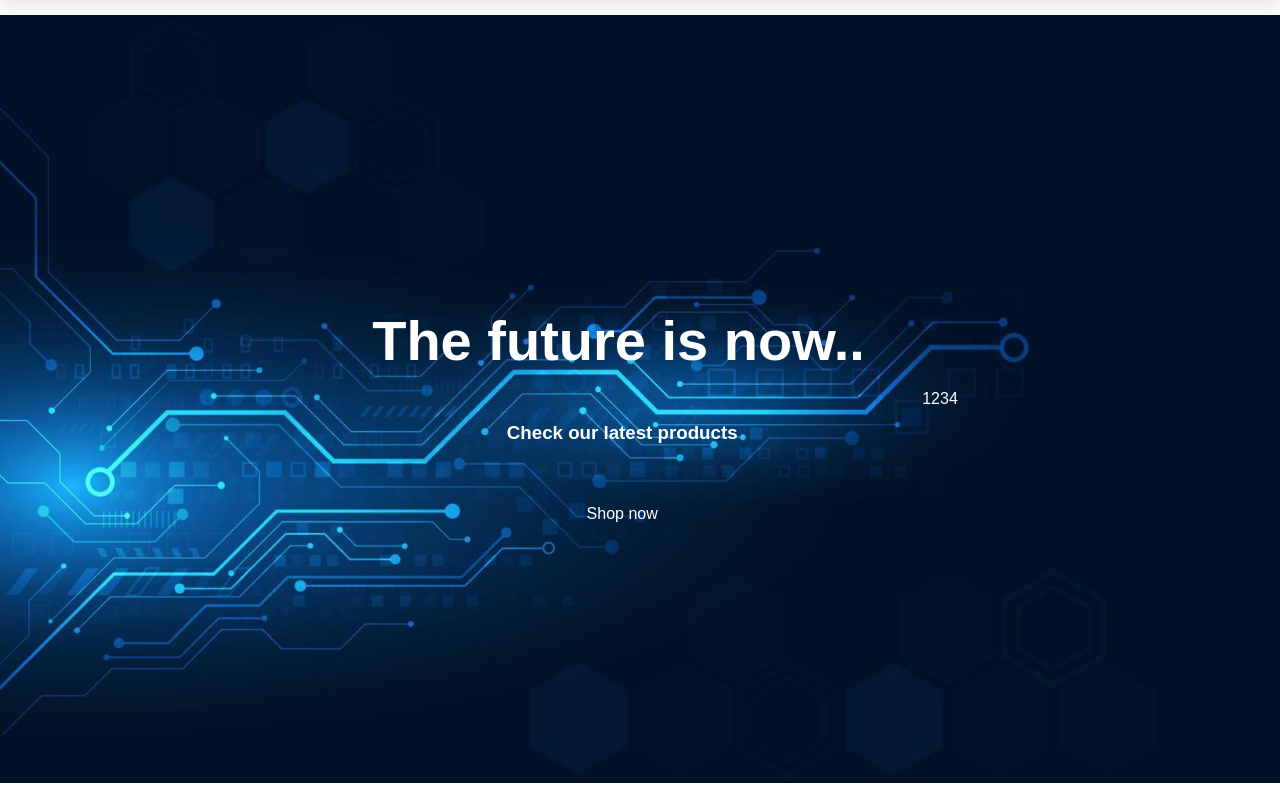
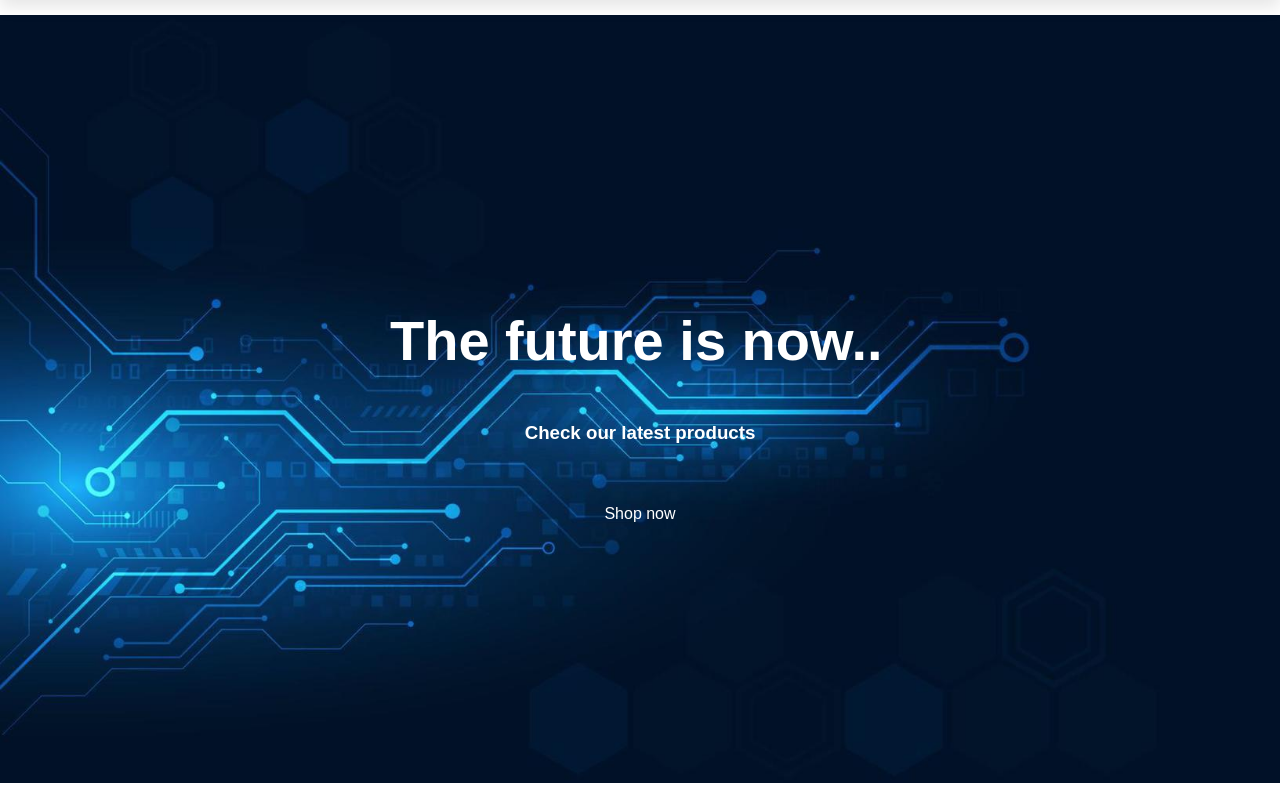
Before and after one commit to violapllanaa/TechWebsite, a PHP site: page / in a window 1280 px wide. Shown: the part 131-929 px from the top of the page. Run offline with PHP 8.4, Linux system fonts and the light colour scheme; some libraries are stand-ins or nearby versions.

Commit message:
committt

```diff
--- a/index.php
+++ b/index.php
@@ -22,7 +22,7 @@
             </div>
             <div class="paragraph_img">
             </div>
-            <div>1234</div>
+
         </div>
 
         <?php
```
